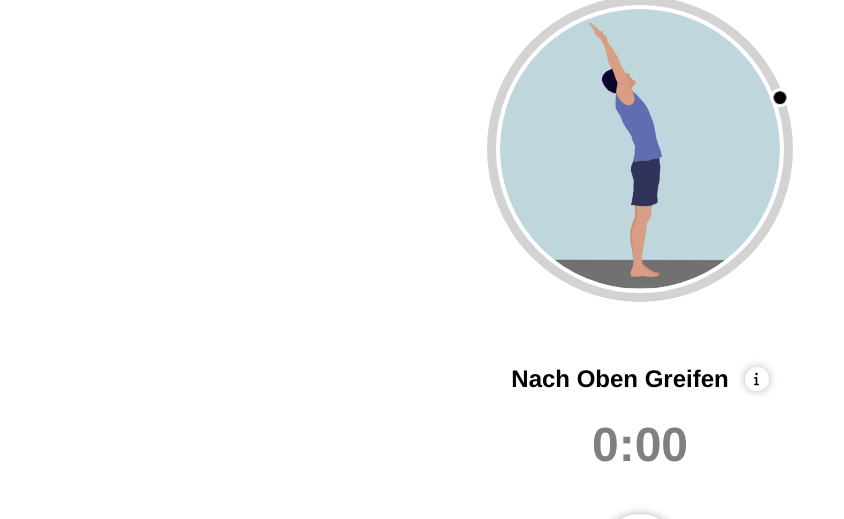
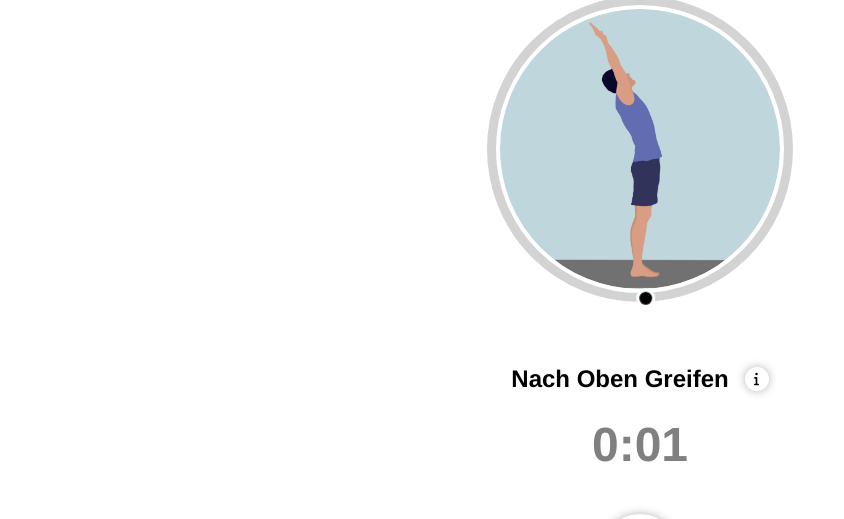
Before and after one commit to mipot101/Bend, a React (Create React App) app: page / in a window 1280 px wide. Shown: the part 164-683 px from the top of the page, without its empty margins (0-844 px from the left). Built offline with nearby package versions, Linux system fonts and the light colour scheme; the HTML template or start-up script is replaced by a standard one.

Commit message:
fix: bug fixes and code improvements

```diff
--- a/src/App.js
+++ b/src/App.js
@@ -7,7 +7,6 @@ import NachObenGreifen from "./icons/Nach_Oben_Greifen.png"
 import ZehenBeruhren from "./icons/Zehen_Beruehren.png"
 import BreiteBeinbeuge from "./icons/Breite_Beinbeuge.png"
 import SeitlicherAusfallschritt from "./icons/Seitlicher_Ausfallschritt.png"
-import LiveExerciseViewStartingWrapper from "./views/exercise/LiveExerciseViewStartingWrapper";
 import LiveExerciseViewSwitchingWrapper from "./views/exercise/LiveExerciseViewSwitchingWrapper";
 
 export const AppStates = {
@@ -55,7 +54,7 @@ function App() {
         new Exercise("Breite Beinbeuge", BreiteBeinbeuge, 5),
         new Exercise("Seitlicher Ausfallschritt", SeitlicherAusfallschritt, 6),
     ]
-    const [appState, setAppState] = useState(AppStates.LIVE_EXERCISE_SWITCHING);
+    const [appState, setAppState] = useState(AppStates.LIVE_EXERCISE_STARTING);
     const [currentExerciseSet, setCurrentExerciseSet] = useState(defaultExerciseSet);
     const [currentExerciseNumber, moveToPreviousExercise, moveToNextExercise, resetExercise] = useExerciseNumber();
 
@@ -73,13 +72,6 @@ function App() {
             case AppStates.PROGRAM_VIEW:
                 return (<ExerciseProgram setAppState={setAppState} exerciseSet={currentExerciseSet}
                                          setExerciseSet={setCurrentExerciseSet}/>)
-            case AppStates.LIVE_EXERCISE_STARTING:
-                return (<LiveExerciseViewStartingWrapper exerciseNumber={currentExerciseNumber}
-                                                         moveToPreviousExercise={moveToPreviousExercise}
-                                                         moveToNextExercise={moveToNextExercise}
-                                                         currentExerciseSet={currentExerciseSet}
-                                                         appState={appState}
-                                                         setAppState={setAppState}/>)
             case AppStates.LIVE_EXERCISE_SWITCHING:
                 return (<LiveExerciseViewSwitchingWrapper exerciseNumber={currentExerciseNumber}
                                                           moveToPreviousExercise={moveToPreviousExercise}
@@ -87,6 +79,7 @@ function App() {
                                                           currentExerciseSet={currentExerciseSet}
                                                           appState={appState}
                                                           setAppState={setAppState}/>)
+            case AppStates.LIVE_EXERCISE_STARTING:
             case AppStates.LIVE_EXERCISE_RUNNING:
                 return (<LiveExerciseView exerciseNumber={currentExerciseNumber}
                                           moveToPreviousExercise={moveToPreviousExercise}
--- a/src/components/RoundButton.js
+++ b/src/components/RoundButton.js
@@ -1,7 +1,7 @@
 import {FontAwesomeIcon} from "@fortawesome/react-fontawesome";
 import "./RoundButton.css";
 
-const RoundButton = ({size, onClick, icon, color}) => {
+const RoundButton = ({size, onClick, icon, color = 'black'}) => {
     return (
         <button className="button" style={{height: `${size}rem`, width: `${size}rem`}} onClick={onClick}>
             <FontAwesomeIcon icon={icon} size={`${Math.max(Math.floor(size / 2), 1)}x`} color={color}/>
--- /dev/null
+++ b/src/components/customhooks/useCountdown.js
@@ -0,0 +1,86 @@
+import {useCallback, useEffect, useState} from "react";
+
+const useCountdown = (totalTime, initiallyRunning, onFinish) => {
+    /**
+     * It needs to be tried to change the state as little as possible.
+     * That said, it still needs to be updated at least every second.
+     *
+     * Maybe I need to add yet another state, to ensure that the timer gets only updated if it exceeded the next whole second
+     */
+    const totalTimeMs = totalTime * 1000;
+    const [timeLeft, setTimeLeft] = useState(totalTimeMs);
+    const [paused, setPaused] = useState(!initiallyRunning)
+    const [started, setStarted] = useState(initiallyRunning)
+    const [startTime, setStartTime] = useState(initiallyRunning ? performance.now() : null)
+    const [totalPauseTime, setTotalPauseTime] = useState(0);
+    const [pauseStartTime, setPauseStartTime] = useState(null);
+
+    // Update timer if the time diff exceeds 1 second
+    useEffect(() => {
+        let timer = setInterval(() => {
+            if (started) {
+                setTimeLeft((recentTimeLeft) => {
+                    const newTimeLeft = started ? totalTimeMs - ((paused ? pauseStartTime : performance.now()) - startTime - totalPauseTime) : recentTimeLeft
+                    if (recentTimeLeft > 0 && newTimeLeft <= 0) {
+                        clearInterval(timer)
+                        return 0;
+                    }
+                    return newTimeLeft >= 0 ? newTimeLeft : 0
+                });
+            }
+        }, 10);
+        return () => clearInterval(timer);
+    }, [setTimeLeft, paused, pauseStartTime, startTime, totalPauseTime, started, totalTimeMs]);
+
+    useEffect(() => {
+        if (timeLeft <= 0 && typeof onFinish === 'function') {
+            onFinish()
+        }
+    }, [timeLeft, onFinish]);
+
+    const start = () => {
+        setStarted(true)
+        setPaused(false)
+        setStartTime(performance.now())
+        console.log("Starting")
+    }
+
+    const pause = useCallback(() => {
+        if (started === true) {
+            setPaused((recentValue) => {
+                if (recentValue === true)
+                    return true;
+                setPauseStartTime(performance.now())
+                console.log("Pause")
+                return true
+            })
+        }
+    }, [setPaused, started, setPauseStartTime])
+
+    const resume = useCallback(() => {
+        if (started === true) {
+            setPaused((recentValue) => {
+                if (recentValue === false)
+                    return false;
+                setTotalPauseTime((recentPauseTime) => recentPauseTime + performance.now() - pauseStartTime)
+                setPauseStartTime(null)
+                console.log("Resume")
+                return false
+            })
+        }
+    }, [started, setPaused, setTotalPauseTime, setPauseStartTime, pauseStartTime])
+
+    const restart = useCallback(() => {
+        setStarted(false)
+        setTimeout(() => {
+            setStarted(true)
+            setStartTime(performance.now())
+            setTotalPauseTime(0)
+            setPauseStartTime(null)
+        }, 10);
+    }, [setStarted])
+
+    return [timeLeft, paused, started, pause, resume, start, restart]
+}
+
+export default useCountdown;
--- a/src/views/exercise/LiveExerciseView.js
+++ b/src/views/exercise/LiveExerciseView.js
@@ -1,10 +1,12 @@
 import "./LiveExerciseView.css"
 import {faBackward, faCheck, faForward, faInfo, faPause, faPlay} from "@fortawesome/free-solid-svg-icons";
 import LiveExerciseImage from "./components/LiveExerciseImage";
-import {useEffect, useState} from "react";
 import RoundButton from "../../components/RoundButton";
 import Header from "../../components/Header";
 import {AppStates} from "../../App";
+import useCountdown from "../../components/customhooks/useCountdown";
+import {useEffect} from "react";
+import LiveExerciseViewStartingOverlay from "./components/LiveExerciseViewStartingOverlay";
 
 const LiveExerciseView = ({
                               exerciseNumber,
@@ -16,24 +18,20 @@ const LiveExerciseView = ({
                           }) => {
     const exercise = currentExerciseSet[exerciseNumber]
     const exerciseDuration = exercise?.duration
-    const [animationPaused, setAnimationPaused] = useState(false);
-    const [startTime, setStartTime] = useState(null);
-    const [totalPauseTime, setTotalPauseTime] = useState(0);
-    const [animationPausedStart, setAnimationPausedStart] = useState(null);
-    const [timeLeft, setTimeLeft] = useState(exerciseDuration * 1000); //Time left in ms
-    const [animationActive, setAnimationActive] = useState(appState === AppStates.LIVE_EXERCISE_RUNNING);
-    const currentTime = () => (animationPaused ? animationPausedStart : performance.now()) - startTime - totalPauseTime;
+    const [timeLeft, paused, started, pause, resume, start, restart] = useCountdown(exerciseDuration, false)
 
-    const restartAnimation = () => {
-        setAnimationActive(false);
-        setTimeout(() => setAnimationActive(true), 10);
-    }
+    useEffect(() => {
+        if (appState === AppStates.LIVE_EXERCISE_RUNNING) {
+            start()
+        }
+    }, [appState])
+
 
     const backwardButtonOnClick = () => {
         if (Math.abs(timeLeft - exerciseDuration * 1000) < 1000) {
             moveToPreviousExercise()
         } else {
-            restartAnimation()
+            restart()
         }
     }
 
@@ -41,60 +39,29 @@ const LiveExerciseView = ({
         if (exerciseNumber < currentExerciseSet.length - 1) {
             moveToNextExercise()
             setAppState(AppStates.LIVE_EXERCISE_SWITCHING);
-            restartAnimation()
+            restart()
         } else {
             setAppState(AppStates.PROGRAM_VIEW)
         }
     }
-
-    useEffect(() => {
-        setTimeLeft(exerciseDuration * 1000)
-        setTotalPauseTime(0)
-        if (animationPaused) {
-            setAnimationPausedStart(performance.now())
-        } else {
-            setAnimationPausedStart(null)
-        }
-    }, [exerciseDuration, animationActive]);
-
-    useEffect(() => {
-        let timer;
-        if (timeLeft > 0 && appState === AppStates.LIVE_EXERCISE_RUNNING) {
-            timer = setInterval(() => {
-                setTimeLeft(Math.max(exerciseDuration * 1000 - currentTime(), 0));
-            }, 100);
-        } else if (timer) {
-            clearInterval(timer);
-        }
-        if (animationPaused && timer) {
-            clearInterval(timer)
-        }
-        return () => clearInterval(timer);
-    }, [animationPaused, exerciseDuration, currentTime, setTimeLeft]);
 
 
     const minutes = Math.floor(timeLeft / 60000);
     const seconds = Math.floor(timeLeft / 1000) % 60;
     const percentageDone = 1 - ((timeLeft / 1000) / exerciseDuration);
 
-    const toggleAnimation = () => {
-        setAnimationPaused(!animationPaused);
-    };
     return (
         <div className="exercise-view">
             <Header title={`${exerciseNumber + 1} von ${currentExerciseSet.length}`} setAppState={setAppState}
                     appStateOnClose={AppStates.PROGRAM_VIEW}/>
             <div className="exercise">
-                <LiveExerciseImage duration={exerciseDuration} percentageDone={percentageDone}
-                                   animationPaused={animationPaused} image={exercise.image}
-                                   animationPausedStart={animationPausedStart}
-                                   setAnimationPausedStart={setAnimationPausedStart}
-                                   totalPauseTime={totalPauseTime}
-                                   setTotalPauseTime={setTotalPauseTime}
-                                   startTime={startTime}
-                                   setStartTime={setStartTime}
-                                   animationActive={animationActive}
+                <LiveExerciseImage duration={exerciseDuration}
+                                   image={exercise.image}
+                                   percentageDone={percentageDone}
+                                   animationPaused={paused}
+                                   animationActive={started}
                                    moveToNextExercise={moveToNextExerciseAndResetTimers}
+                                   startExercise={start}
                 />
             </div>
             <div className="exercise-name">
@@ -109,9 +76,9 @@ const LiveExerciseView = ({
                         <RoundButton icon={faBackward} size={3} color={"black"} onClick={backwardButtonOnClick}/>
                     </div>
                     <div className="control-button">
-                        {animationPaused ?
-                            <RoundButton icon={faPlay} size={5} color={"black"} onClick={toggleAnimation}/> :
-                            <RoundButton icon={faPause} size={5} color={"black"} onClick={toggleAnimation}/>}
+                        {paused ?
+                            <RoundButton icon={faPlay} size={5} color={"black"} onClick={resume}/> :
+                            <RoundButton icon={faPause} size={5} color={"black"} onClick={pause}/>}
                     </div>
                     {exerciseNumber < currentExerciseSet.length - 1 ?
                         <div className="control-button">
@@ -126,6 +93,8 @@ const LiveExerciseView = ({
                     }
                 </div>
             </div>
+            {appState === AppStates.LIVE_EXERCISE_STARTING &&
+                <LiveExerciseViewStartingOverlay setAppState={setAppState} key={Math.random()}/>}
         </div>
     );
 }
--- a/src/views/exercise/LiveExerciseViewStartingWrapper.js
+++ /dev/null
@@ -1,59 +0,0 @@
-import LiveExerciseView from "./LiveExerciseView";
-import {useEffect, useState} from "react";
-import {AppStates} from "../../App";
-import "./LiveExerciseViewStartingWrapper.css"
-
-const LiveExerciseViewStartingWrapper = ({
-                                             exerciseNumber,
-                                             moveToNextExercise,
-                                             moveToPreviousExercise,
-                                             currentExerciseSet,
-                                             appState,
-                                             setAppState
-                                         }) => {
-    const [time, setTime] = useState(3)
-
-    useEffect(() => {
-        let timer = setInterval(() => {
-            setTime((time) => time - 1);
-        }, 1000);
-        return () => clearInterval(timer);
-    }, [setTime]);
-
-    useEffect(() => {
-        if (time < 0) {
-            setAppState(AppStates.LIVE_EXERCISE_RUNNING)
-        }
-    }, [time, setAppState]);
-
-    return (
-        <>
-            <LiveExerciseView exerciseNumber={exerciseNumber}
-                              moveToPreviousExercise={moveToPreviousExercise}
-                              moveToNextExercise={moveToNextExercise}
-                              currentExerciseSet={currentExerciseSet}
-                              appState={appState}
-                              setAppState={setAppState}/>
-            <div className="starting-overlay">
-                <div className="header"/>
-                <div className="exercise">
-                    <div className="live-exercise-container">
-                        <div className="live-exercise-timer" style={{borderColor: "transparent"}}>
-                            {(time > 0) ?
-                                <div className="starting-countdown">
-                                    {time}
-                                </div> : null}
-                            {(time === 0) ?
-                                <div className="starting-countdown starting-countdown-starting">
-                                    beginnen
-                                </div> : null
-                            }
-                        </div>
-                    </div>
-                </div>
-            </div>
-        </>
-    )
-}
-
-export default LiveExerciseViewStartingWrapper;
--- a/src/views/exercise/components/LiveExerciseImage.js
+++ b/src/views/exercise/components/LiveExerciseImage.js
@@ -1,50 +1,26 @@
 import "./LiveExerciseImage.css";
-import {useEffect, useRef} from "react";
 
 const LiveExerciseImage = ({
                                duration,
                                image,
+                               percentageDone,
                                animationPaused,
-                               percentageDone,
-                               animationPausedStart,
-                               setAnimationPausedStart,
-                               totalPauseTime,
-                               setTotalPauseTime,
-                               startTime,
-                               setStartTime,
                                animationActive,
-                               moveToNextExercise
+                               moveToNextExercise,
+                               startExercise
                            }) => {
-    const animatedCircle = useRef();
-
-    useEffect(() => {
-        if (animationPausedStart == null && animationPaused) {
-            setAnimationPausedStart(performance.now())
-        }
-    }, [animationPausedStart, animationPaused]);
-
-    useEffect(() => {
-        if (animationPausedStart !== null && !animationPaused) {
-            setTotalPauseTime((prevPauseTime) => prevPauseTime + performance.now() - animationPausedStart)
-            setAnimationPausedStart(null)
-        }
-    }, [animationPausedStart, animationPaused]);
-
     return (
         <div className="live-exercise-container">
             <div className="live-exercise-timer">
                 <div className="live-exercise-image" style={{backgroundImage: `url(${image})`}}/>
                 {animationActive && <div className="moving-circle"
-                                         ref={animatedCircle}
                                          style={{
                                              animationDuration: `${duration}s`,
                                              animationPlayState: animationPaused ? 'paused' : 'running',
                                              '--degree': `${Math.floor(percentageDone * 360)}deg`
                                          }}
                                          onAnimationEnd={moveToNextExercise}
-                                         onAnimationStart={() => {
-                                             setStartTime(performance.now())
-                                         }}
+                    // onAnimationStart={startExercise}
                 />}
             </div>
         </div>
--- /dev/null
+++ b/src/views/exercise/components/LiveExerciseViewStartingOverlay.js
@@ -0,0 +1,31 @@
+import {AppStates} from "../../../App";
+import "./LiveExerciseViewStartingOverlay.css"
+import useCountdown from "../../../components/customhooks/useCountdown";
+
+const LiveExerciseViewStartingOverlay = ({setAppState}) => {
+    const onFinish = () => setAppState(AppStates.LIVE_EXERCISE_RUNNING)
+    const [timeLeft, ...rest] = useCountdown(3.999, true, onFinish)
+    const secondsLeft = Math.floor(timeLeft / 1000)
+
+    return (
+        <div className="starting-overlay">
+            <div className="exercise">
+                <div className="live-exercise-container">
+                    <div className="live-exercise-timer" style={{borderColor: "transparent"}}>
+                        {(secondsLeft >= 1) ?
+                            <div className="starting-countdown">
+                                {secondsLeft}
+                            </div> : null}
+                        {(secondsLeft < 1) ?
+                            <div className="starting-countdown starting-countdown-starting">
+                                beginnen
+                            </div> : null
+                        }
+                    </div>
+                </div>
+            </div>
+        </div>
+    )
+}
+
+export default LiveExerciseViewStartingOverlay;
```
Also changed, not shown: src/views/exercise/components/LiveExerciseViewStartingOverlay.css (renamed from src/views/exercise/LiveExerciseViewStartingWrapper.css).
